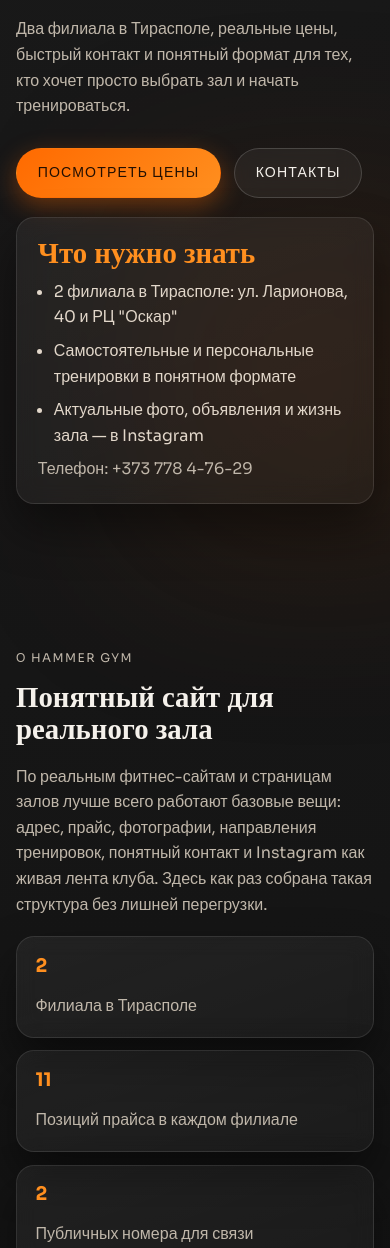
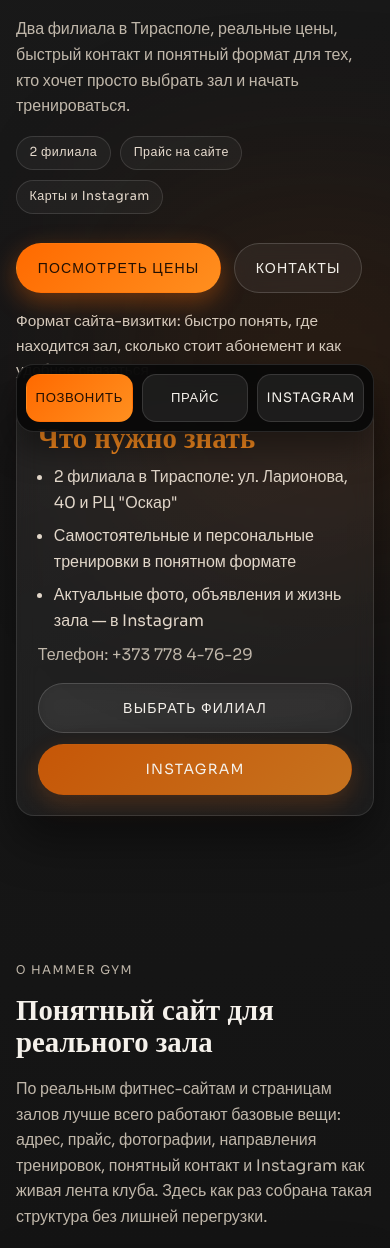
Before and after one commit to KingNothiing/HammerGym, a Django app: page / in a window 390 px wide. Shown: the part 396-1644 px from the top of the page. Run offline with Django 5.2, Linux system fonts and the light colour scheme.

Commit message:
Polish landing visuals and harden production tests

```diff
--- a/static/css/style.css
+++ b/static/css/style.css
@@ -247,11 +247,37 @@ strong {
   max-width: 630px;
 }
 
+.hero-badges {
+  display: flex;
+  flex-wrap: wrap;
+  gap: 0.6rem;
+  margin-top: 1.1rem;
+}
+
+.hero-badges span {
+  display: inline-flex;
+  align-items: center;
+  padding: 0.38rem 0.78rem;
+  border-radius: 999px;
+  border: 1px solid rgba(255, 255, 255, 0.12);
+  background: rgba(255, 255, 255, 0.04);
+  color: #e7dccf;
+  font-size: 0.78rem;
+  letter-spacing: 0.04em;
+}
+
 .hero-actions {
   margin-top: 1.8rem;
   display: flex;
   flex-wrap: wrap;
   gap: 0.8rem;
+}
+
+.hero-note {
+  max-width: 620px;
+  margin-top: 1rem;
+  color: #d5cabd;
+  font-size: 0.96rem;
 }
 
 .btn {
@@ -292,7 +318,7 @@ strong {
 }
 
 .btn:hover {
-  transform: translateY(-3px) scale(1.05);
+  transform: translateY(-3px) scale(1.03);
 }
 
 .btn:active {
@@ -383,6 +409,12 @@ strong {
   margin: 0.5rem 0;
 }
 
+.hero-card-actions {
+  display: grid;
+  gap: 0.7rem;
+  margin-top: 1rem;
+}
+
 .hero-footnote,
 .split-grid p,
 .stats p,
@@ -458,7 +490,7 @@ strong {
 .facility-card:hover,
 .info-card:hover,
 .form-card:hover {
-  transform: translateY(-6px) scale(1.05);
+  transform: translateY(-6px) scale(1.02);
   border-color: rgba(255, 122, 32, 0.35);
   box-shadow: 0 20px 40px rgba(255, 106, 0, 0.15),
               0 8px 16px rgba(0, 0, 0, 0.3);
@@ -901,6 +933,31 @@ textarea:focus {
   color: var(--muted);
 }
 
+.mobile-cta-bar {
+  display: none;
+}
+
+.mobile-cta {
+  display: inline-flex;
+  align-items: center;
+  justify-content: center;
+  min-height: 48px;
+  padding: 0.8rem 0.9rem;
+  border-radius: 14px;
+  background: rgba(255, 255, 255, 0.08);
+  border: 1px solid rgba(255, 255, 255, 0.12);
+  color: var(--text);
+  font-size: 0.82rem;
+  letter-spacing: 0.05em;
+  text-transform: uppercase;
+}
+
+.mobile-cta.primary {
+  background: linear-gradient(135deg, var(--accent), var(--accent-strong));
+  color: #220f02;
+  border-color: transparent;
+}
+
 
 .parallax {
   --parallax-offset: 0px;
@@ -942,6 +999,10 @@ textarea:focus {
 }
 
 @media (max-width: 760px) {
+  body {
+    padding-bottom: 6.4rem;
+  }
+
   .menu-toggle {
     display: inline-flex;
   }
@@ -990,6 +1051,23 @@ textarea:focus {
   .carousel-btn {
     width: 100%;
     border-radius: 14px;
+  }
+
+  .mobile-cta-bar {
+    position: fixed;
+    left: 1rem;
+    right: 1rem;
+    bottom: 1rem;
+    z-index: 90;
+    display: grid;
+    grid-template-columns: repeat(3, minmax(0, 1fr));
+    gap: 0.55rem;
+    padding: 0.55rem;
+    border: 1px solid rgba(255, 255, 255, 0.12);
+    border-radius: 18px;
+    background: rgba(8, 8, 8, 0.92);
+    backdrop-filter: blur(12px);
+    box-shadow: 0 18px 32px rgba(0, 0, 0, 0.38);
   }
 
   .facility-card-top {
@@ -1060,7 +1138,7 @@ textarea:focus {
   .back-to-top {
     width: 48px;
     height: 48px;
-    bottom: 1.5rem;
+    bottom: 6.8rem;
     right: 1.5rem;
   }
 }
--- a/templates/gym/home.html
+++ b/templates/gym/home.html
@@ -39,10 +39,16 @@
         <p class="eyebrow">Тренажерный зал в Тирасполе</p>
         <h1>HAMMER GYM — тренируйся стабильно, без лишних сложностей</h1>
         <p class="lead">Два филиала в Тирасполе, реальные цены, быстрый контакт и понятный формат для тех, кто хочет просто выбрать зал и начать тренироваться.</p>
+        <div class="hero-badges" aria-label="Ключевые преимущества">
+          <span>2 филиала</span>
+          <span>Прайс на сайте</span>
+          <span>Карты и Instagram</span>
+        </div>
         <div class="hero-actions">
           <a href="#pricing" class="btn btn-accent">Посмотреть цены</a>
           <a href="#contact" class="btn btn-glass">Контакты</a>
         </div>
+        <p class="hero-note">Формат сайта-визитки: быстро понять, где находится зал, сколько стоит абонемент и как удобнее связаться.</p>
       </div>
       <aside class="hero-card reveal parallax" data-speed="0.09">
         <h2>Что нужно знать</h2>
@@ -52,6 +58,10 @@
           {% endfor %}
         </ul>
         <p class="hero-footnote">Телефон: {{ primary_phone }}</p>
+        <div class="hero-card-actions">
+          <a href="#locations" class="btn btn-glass">Выбрать филиал</a>
+          <a href="{{ instagram_url }}" class="btn btn-instagram" target="_blank" rel="noreferrer">Instagram</a>
+        </div>
       </aside>
     </div>
   </section>
@@ -335,4 +345,10 @@
     </div>
   </div>
 </footer>
+
+<div class="mobile-cta-bar" aria-label="Быстрые действия">
+  <a class="mobile-cta primary" href="tel:{{ primary_phone_href }}">Позвонить</a>
+  <a class="mobile-cta" href="#pricing">Прайс</a>
+  <a class="mobile-cta" href="{{ instagram_url }}" target="_blank" rel="noreferrer">Instagram</a>
+</div>
 {% endblock %}
```
Also changed, not shown: gym/tests.py (+12 -0 lines).
